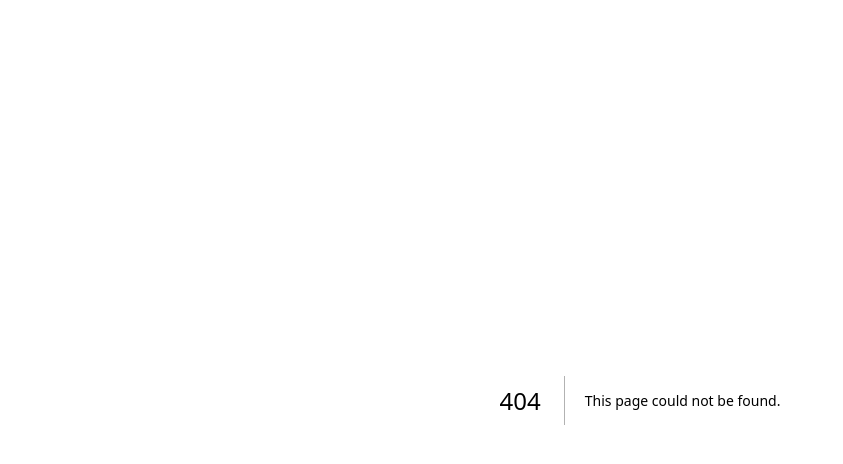
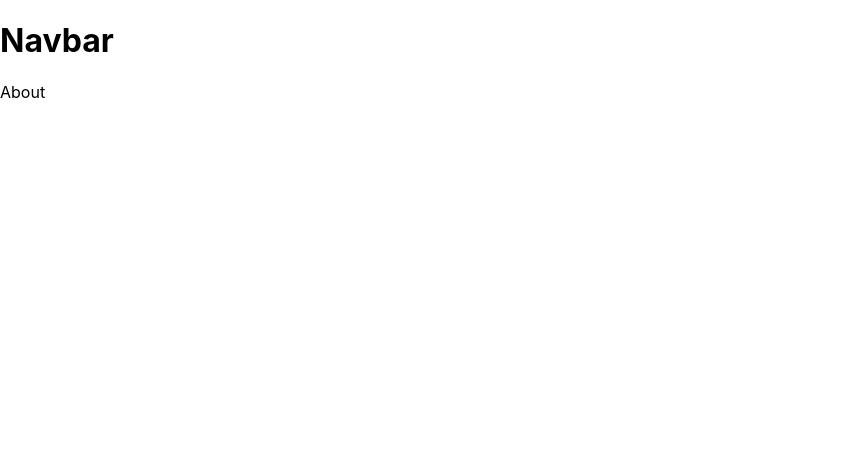
Before and after one commit to engineer-br0/Learnng-Next-Typescript, a Next.js app: page /navbar in a window 1280 px wide. Before the commit this address had no page. Shown: the top 464 px of the page, without its empty margins (0-843 px from the left). Built offline with nearby package versions, Linux system fonts and the light colour scheme.

Commit message:
linkin bw to pages

```diff
--- a/pages/index.tsx
+++ b/pages/index.tsx
@@ -1,10 +1,12 @@
 import Head from 'next/head'
 import Image from 'next/image'
 import styles from '../styles/Home.module.css'
+import Navbar from './navbar'
 
 export default function Home() {
   return (
     <div>
+      <Navbar />
       <h1>Hii Im Mridul Sharma</h1>
     </div>
     // <div className={styles.container}>
--- /dev/null
+++ b/pages/navbar.js
@@ -0,0 +1,14 @@
+import Link from "next/link";
+
+const Navbar = () =>{
+    return(
+        <>
+        <div>
+            <h1>Navbar</h1>
+            <Link href="/about"> About</Link>
+        </div>
+        </>
+    )
+}
+
+export default Navbar;
```
